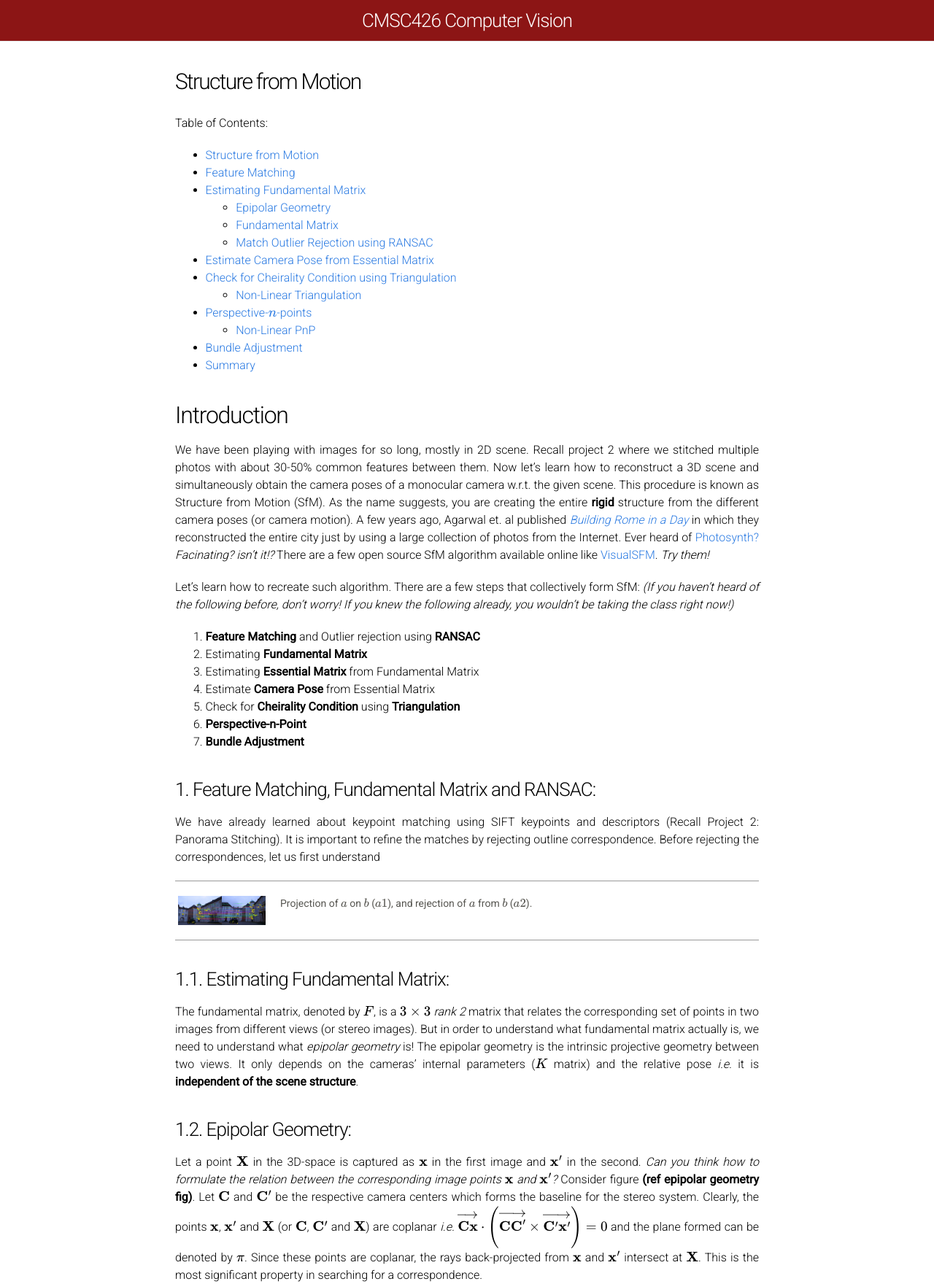
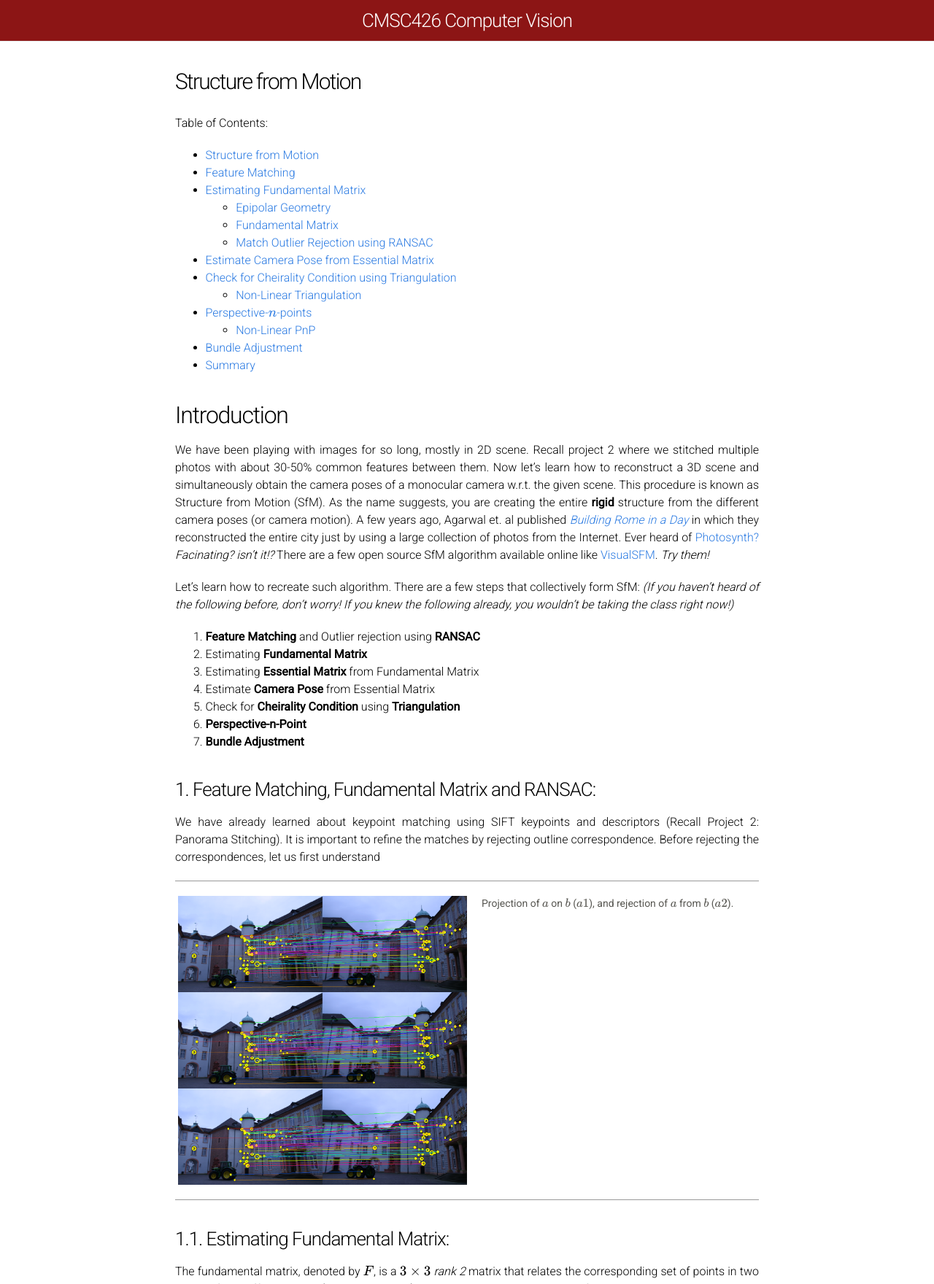
Before and after one commit to cmsc426/cmsc426.github.io, a Jekyll site: the page built from SfM.md, in a window 1280 px wide. Shown: the top 1760 px of the page at 73% size. Built offline with Jekyll 4.4.1, drawn with Linux system fonts in a browser that asks for light colours; formulas are drawn with MathJax 3; grey boxes are pictures that could not be loaded.

Commit message:
Update SfM.md

```diff
--- a/SfM.md
+++ b/SfM.md
@@ -44,7 +44,9 @@ We have already learned about keypoint matching using SIFT keypoints and descrip
 Before rejecting the correspondences, let us first understand
 
 <div class="fig figleft fighighlight">
-  <img src="/assets/sfm/featmatch.png" width="120px">
+  <img src="/assets/sfm/featmatch.png" width="100%">
+  <img src="/assets/sfm/featmatch.png" width="200%">
+  <img src="/assets/sfm/featmatch.png" width="300%">
   <div class="figcaption">
     Projection of \(a\) on \(b\) (\(a1\)), and rejection of \(a\) from \(b\) (\(a2\)).
   </div>
```
